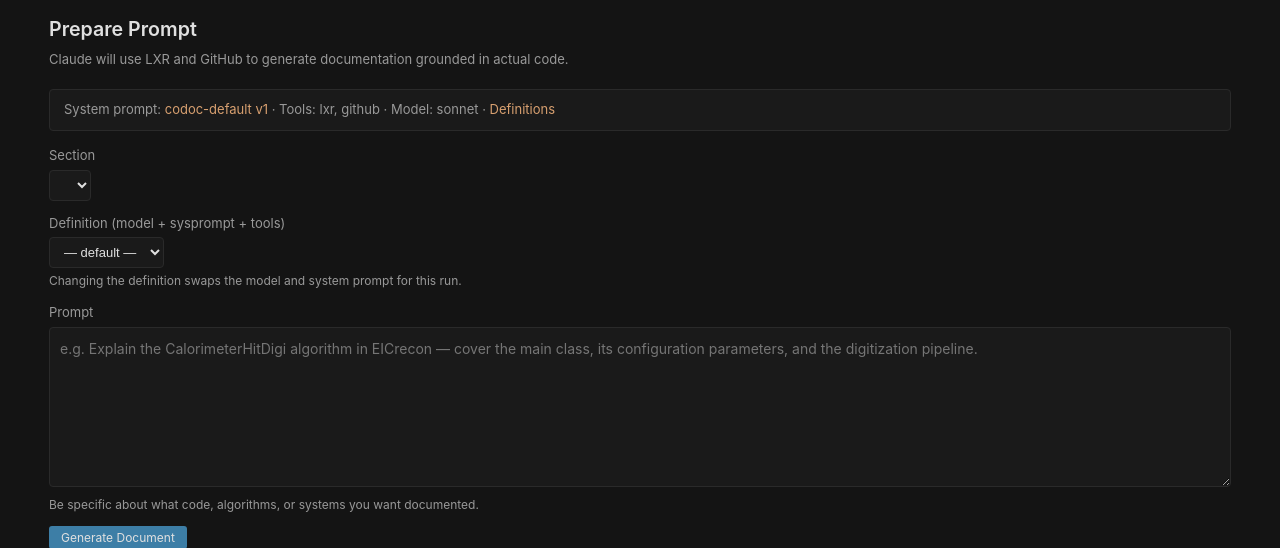
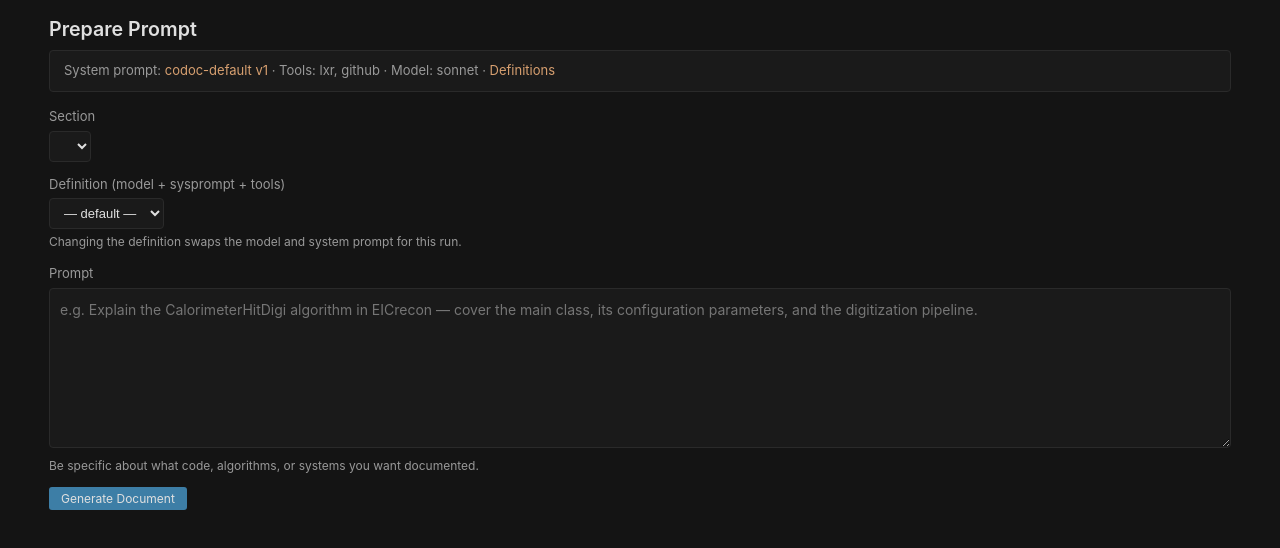
Before and after one commit to BNLNPPS/corun-ai, a Django app: page /prepare/ in a window 1280 px wide. Shown: the part 80-628 px from the top of the page. Run offline with Django 5.2, Linux system fonts and the light colour scheme; the visitor is signed in with stand-in values (Sample User, id 1); data comes from the database, SQL or seed files in the repository; data that the repository does not hold is empty.

Commit message:
codoc: remove misleading/irrelevant subtitle on prepare page

```diff
--- a/src/codoc_app/templates/codoc_app/prepare.html
+++ b/src/codoc_app/templates/codoc_app/prepare.html
@@ -30,7 +30,6 @@ label { display: block; font-size: 13px;
 
 {% block body %}
 <h1>Prepare Prompt</h1>
-<p class="subtitle">Claude will use LXR and GitHub to generate documentation grounded in actual code.</p>
 
 <div class="config-summary" id="config-summary">
     <span id="cs-sysprompt">
```
